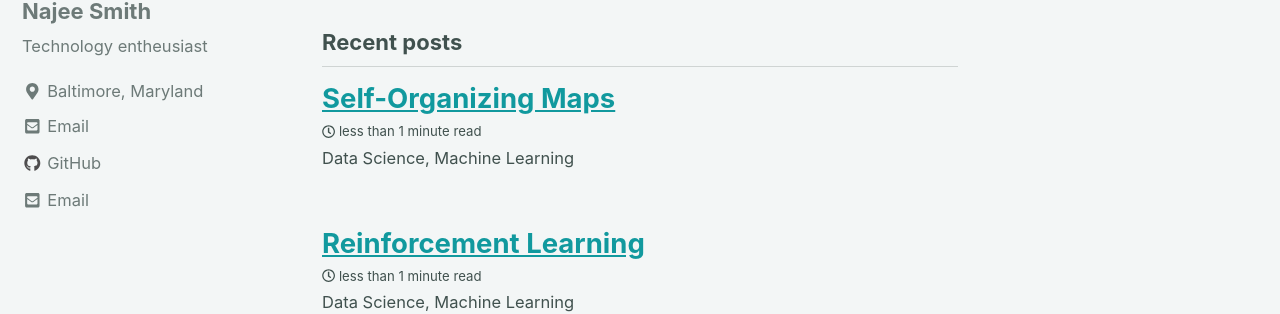
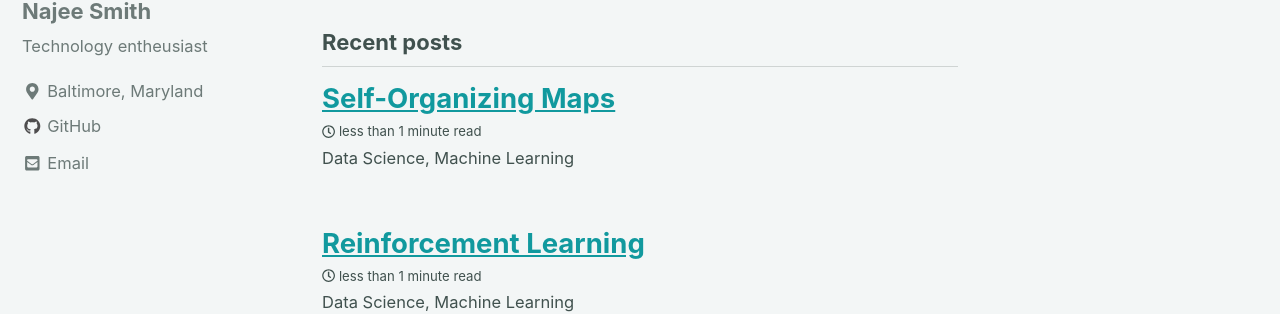
Before and after one commit to NajeeSmith/NajeeSmith.github.io, a Jekyll site: the page built from index.html, in a window 1280 px wide. Shown: the part 113-427 px from the top of the page. Built offline with Jekyll 4.4.1, drawn with Linux system fonts in a browser that asks for light colours; cached includes are drawn as plain includes; nearby versions of some CDN libraries; the list of posts is cut into pages by our own code.

Commit message:
added love

```diff
--- a/_config.yml
+++ b/_config.yml
@@ -23,7 +23,7 @@
 url                      : # the base hostname & protocol for your site e.g. "https://mmistakes.github.io"
 baseurl                  : # the subpath of your site, e.g. "/blog"
 repository               : "NajeeSmith.github.io" # GitHub username/repo-name e.g. "mmistakes/minimal-mistakes"
-teaser                   : /images/unsplash.jpg # path of fallback teaser image, e.g. "/assets/images/500x300.png"
+teaser                   :  # path of fallback teaser image, e.g. "/assets/images/500x300.png"
 logo                     :  # path of logo image to display in the masthead, e.g. "/assets/images/88x88.png"
 masthead_title           : # overrides the website title displayed in the masthead, use " " for no title
 # breadcrumbs            : false # true, false (default)
@@ -114,7 +114,7 @@
   links:
     - label: "Email"
       icon: "fas fa-fw fa-envelope-square"
-      url: NSNajeeSmith@gmail.com
+      #url: NSNajeeSmith@gmail.com
     - label: "Website"
       icon: "fas fa-fw fa-link"
       # url: "https://your-website.com"
--- a/index.html
+++ b/index.html
@@ -2,5 +2,5 @@
 layout: home
 author_profile: true
 header:
-  image:/images/test.jpg
+  image:/images/unsplash.jpg
 ---
```
